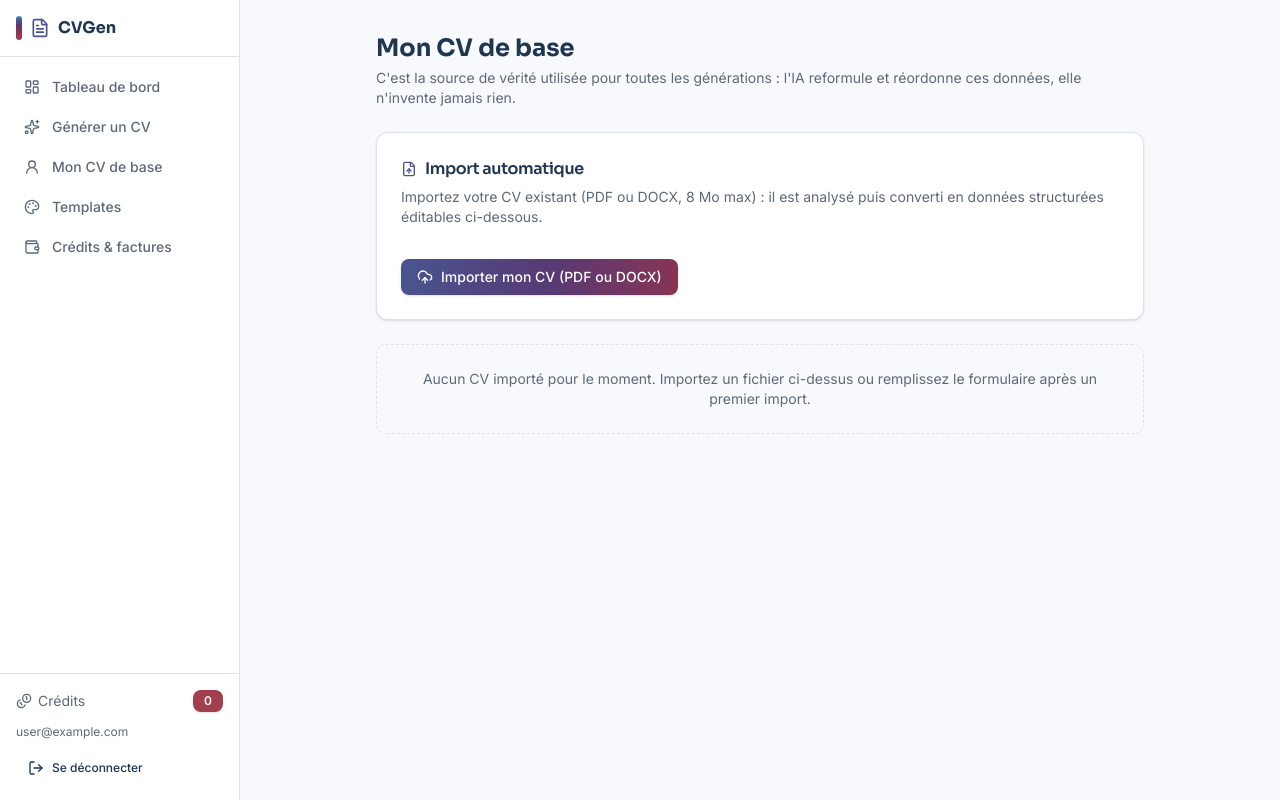
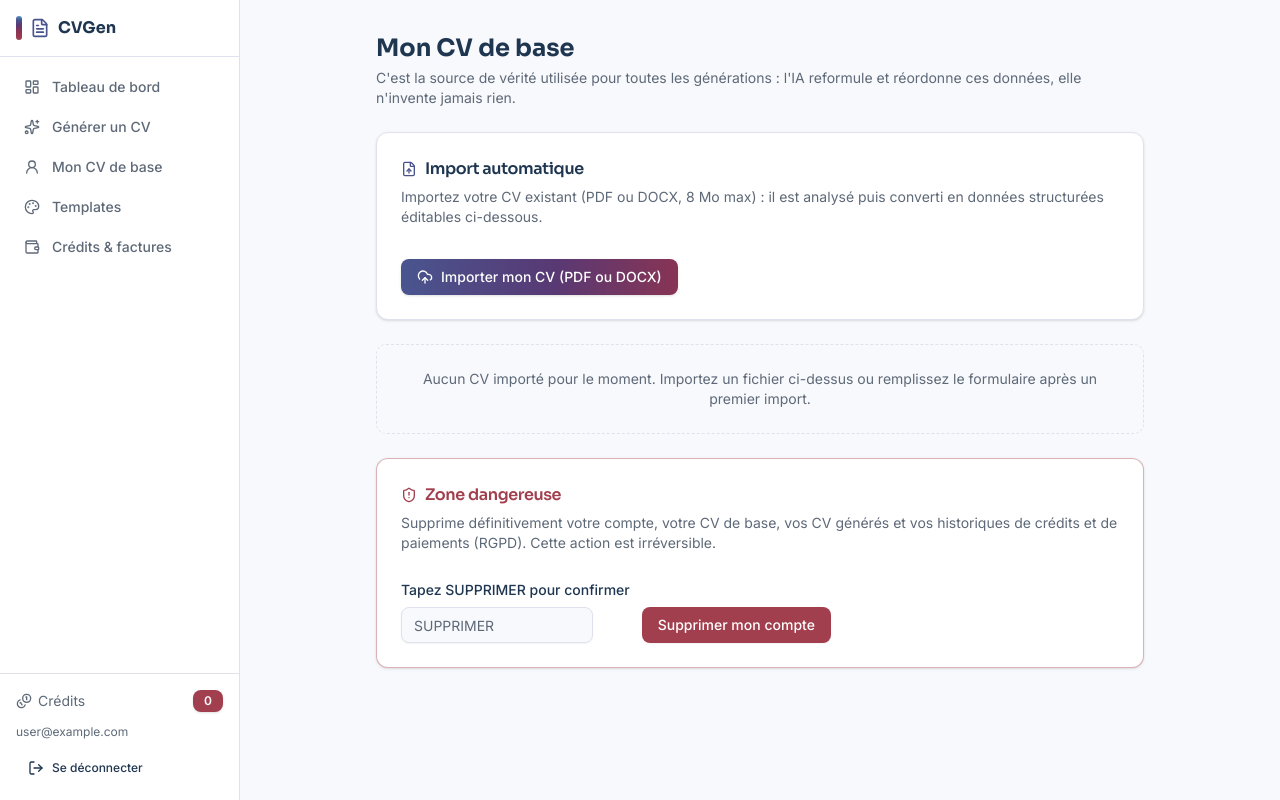
Before and after one commit to noukpoherve/veyala, a Next.js app: page /profile in a window 1280 px wide. Built offline with nearby package versions, Linux system fonts and the light colour scheme; no server answers; the database is empty; sample sign-in values are in the browser's storage.

Commit message:
feat: add GDPR account deletion, prefers-reduced-motion support and complete README (installation, LLM providers, deployment)

```diff
--- a/app/(app)/profile/actions.ts
+++ b/app/(app)/profile/actions.ts
@@ -1,7 +1,8 @@
 "use server";
 
 import { revalidatePath } from "next/cache";
-import { auth } from "@/lib/auth";
+import { redirect } from "next/navigation";
+import { auth, signOut } from "@/lib/auth";
 import { db } from "@/lib/db";
 import { cvSchema } from "@/lib/cv-schema";
 
@@ -26,3 +27,17 @@ export async function saveProfile(data: unknown): Promise<SaveProfileResult> {
   revalidatePath("/profile");
   return { ok: true };
 }
+
+/**
+ * GDPR account deletion: removes the user and, by cascade, sessions, credits,
+ * transactions, payments, base profile and generated CVs. Community templates
+ * are kept but unlinked (ownerId set to null).
+ */
+export async function deleteAccount(formData: FormData) {
+  const session = await auth();
+  if (!session?.user) redirect("/login");
+  if (formData.get("confirm") !== "SUPPRIMER") return;
+
+  await db.user.delete({ where: { id: session.user.id } });
+  await signOut({ redirectTo: "/" });
+}
--- a/app/(app)/profile/page.tsx
+++ b/app/(app)/profile/page.tsx
@@ -1,10 +1,14 @@
 import type { Metadata } from "next";
-import { FileUp } from "lucide-react";
+import { FileUp, ShieldAlert } from "lucide-react";
 import { auth } from "@/lib/auth";
 import { db } from "@/lib/db";
 import { cvSchema } from "@/lib/cv-schema";
+import { deleteAccount } from "./actions";
 import { CvUpload } from "@/components/profile/cv-upload";
 import { ProfileForm } from "@/components/profile/profile-form";
+import { Button } from "@/components/ui/button";
+import { Input } from "@/components/ui/input";
+import { Label } from "@/components/ui/label";
 import { Card, CardContent, CardDescription, CardHeader, CardTitle } from "@/components/ui/card";
 
 export const metadata: Metadata = { title: "Mon CV de base" };
@@ -54,6 +58,39 @@ export default async function ProfilePage() {
           </p>
         )}
       </section>
+
+      <section aria-labelledby="danger-title">
+        <Card className="border-destructive/40">
+          <CardHeader>
+            <CardTitle id="danger-title" className="flex items-center gap-2 text-base text-destructive">
+              <ShieldAlert className="size-4" aria-hidden />
+              Zone dangereuse
+            </CardTitle>
+            <CardDescription>
+              Supprime définitivement votre compte, votre CV de base, vos CV générés et vos
+              historiques de crédits et de paiements (RGPD). Cette action est irréversible.
+            </CardDescription>
+          </CardHeader>
+          <CardContent>
+            <form action={deleteAccount} className="flex flex-wrap items-end gap-3">
+              <div className="space-y-1.5">
+                <Label htmlFor="confirm-delete">Tapez SUPPRIMER pour confirmer</Label>
+                <Input
+                  id="confirm-delete"
+                  name="confirm"
+                  required
+                  pattern="SUPPRIMER"
+                  placeholder="SUPPRIMER"
+                  className="w-48"
+                />
+              </div>
+              <Button type="submit" variant="destructive">
+                Supprimer mon compte
+              </Button>
+            </form>
+          </CardContent>
+        </Card>
+      </section>
     </article>
   );
 }
--- a/app/globals.css
+++ b/app/globals.css
@@ -58,6 +58,17 @@
   body {
     @apply bg-background text-foreground antialiased;
   }
+
+  @media (prefers-reduced-motion: reduce) {
+    *,
+    *::before,
+    *::after {
+      animation-duration: 0.01ms !important;
+      animation-iteration-count: 1 !important;
+      transition-duration: 0.01ms !important;
+      scroll-behavior: auto !important;
+    }
+  }
 }
 
 @layer utilities {
```
Also changed, not shown: 2 other files (tests, documents, lock files or other folders).
